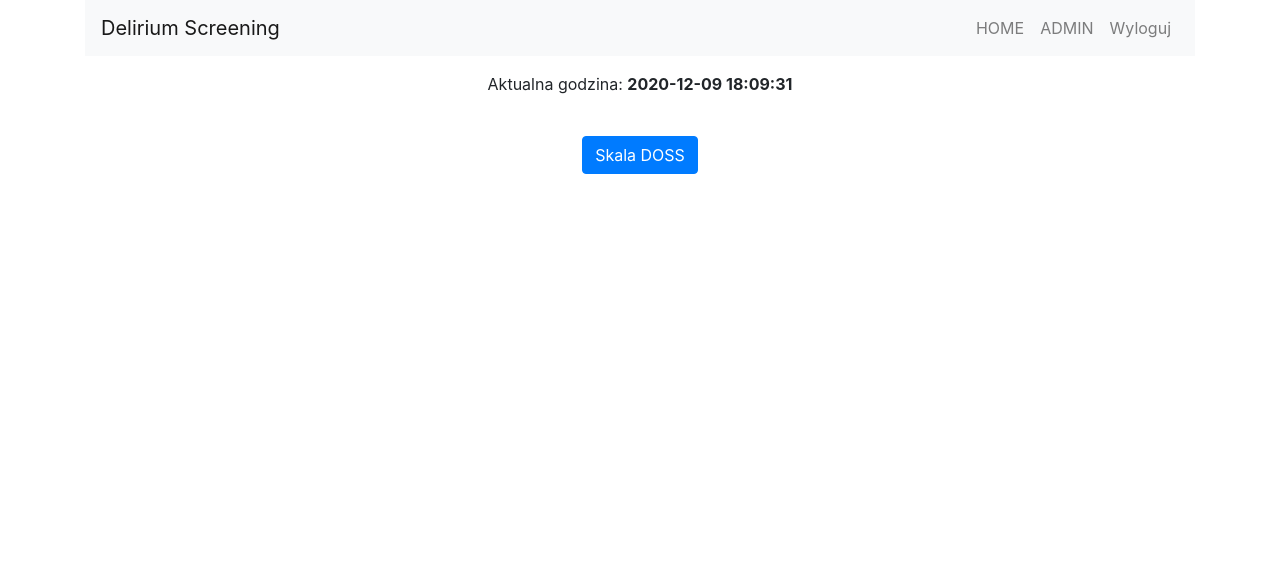
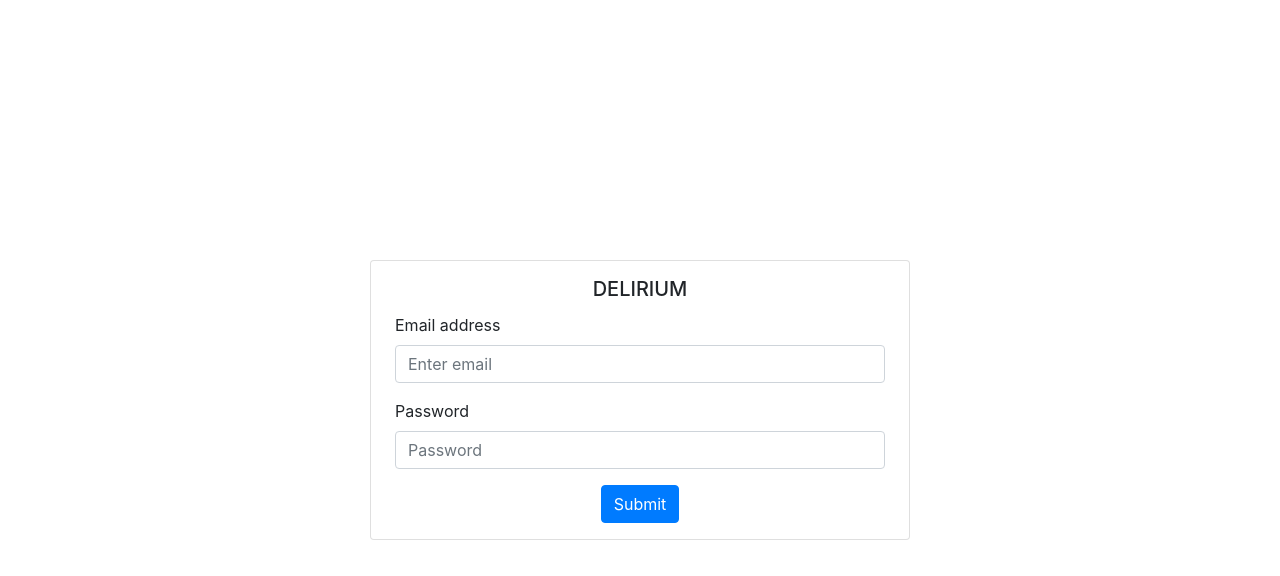
Before and after one commit to primocodetoday/cra-delirium-screening, a React (Create React App) app: page / in a window 1280 px wide. Shown: the top 576 px of the page. Built offline with nearby package versions, Linux system fonts and the light colour scheme.

Commit message:
dev: reorganized components to multistep

```diff
--- a/src/App.tsx
+++ b/src/App.tsx
@@ -1,16 +1,25 @@
 import * as React from 'react';
-import { BrowserRouter } from 'react-router-dom';
+import { BrowserRouter, Switch, Route } from 'react-router-dom';
 import { Container } from 'react-bootstrap';
-import TopNav from './components/TopNav';
-import Main from './views/Main';
+import { ROUTES } from 'routes';
+import SignIn from 'views/SignIn';
+import DossScale from 'components/forms/DossScale';
+import RiskFactors from 'components/forms/RiskFactors';
+import TreatmentResults from 'components/forms/TreatmentResults';
+import Step1 from 'views/Step1';
+import Step2 from 'views/Step2';
 
 const App = () => {
   return (
     <BrowserRouter>
-      <Container>
-        <TopNav />
-        <Main />
-      </Container>
+      <Switch>
+        <Route exact path={ROUTES.HOME} component={SignIn} />
+        <Route exact path={ROUTES.ID} component={Step1} />
+        <Route exact path={ROUTES.FORMS} component={Step2} />
+        <Route path={ROUTES.DOSS} component={DossScale} />
+        <Route path={ROUTES.RISK} component={RiskFactors} />
+        <Route path={ROUTES.RESULTS} component={TreatmentResults} />
+      </Switch>
     </BrowserRouter>
   );
 };
--- a/src/components/FormContainer.tsx
+++ /dev/null
@@ -1,20 +0,0 @@
-import * as React from 'react';
-import { Switch, Route } from 'react-router-dom';
-import { ROUTES } from 'routes';
-import DossScale from 'components/forms/DossScale';
-import RiskFactors from './forms/RiskFactors';
-import TreatmentResults from './forms/TreatmentResults';
-
-const FormContainer = () => {
-  return (
-    <div>
-      <Switch>
-        <Route path={ROUTES.DOSS} component={DossScale}></Route>
-        <Route path={ROUTES.RISK} component={RiskFactors}></Route>
-        <Route path={ROUTES.RESULTS} component={TreatmentResults}></Route>
-      </Switch>
-    </div>
-  );
-};
-
-export default FormContainer;
--- a/src/components/TopNav.tsx
+++ b/src/components/TopNav.tsx
@@ -1,22 +1,22 @@
 import * as React from 'react';
 import { Navbar, Nav } from 'react-bootstrap';
 import { ROUTES } from 'routes';
+import { NavLink } from 'react-router-dom';
 
 const TopNav = () => {
   return (
     <Navbar bg="light" expand="lg">
-      <Navbar.Brand href="#home">Delirium Screening</Navbar.Brand>
+      <Navbar.Brand as={NavLink} exact to={ROUTES.HOME}>
+        Delirium Screening
+      </Navbar.Brand>
       <Navbar.Toggle aria-controls="basic-navbar-nav" />
       <Navbar.Collapse id="basic-navbar-nav">
         <Nav className="ml-auto">
-          <Nav.Link className="ml-auto text-uppercase" href="#home">
+          <Nav.Link as={NavLink} exact to={ROUTES.HOME} className="ml-auto text-uppercase" href="#home">
             Home
           </Nav.Link>
-          <Nav.Link className="ml-auto text-uppercase" href="#link">
-            Admin
-          </Nav.Link>
           <Nav.Link className="ml-auto " href="#home">
-            Wyloguj
+            WYLOGUJ
           </Nav.Link>
         </Nav>
       </Navbar.Collapse>
--- a/src/routes/index.ts
+++ b/src/routes/index.ts
@@ -1,8 +1,9 @@
 export enum ROUTES {
   HOME = '/',
   SIGNIN = '/signin',
-  FORMS = '/formularze',
-  DOSS = '/formularze/doss',
-  RISK = '/formularze/ryzyko',
-  RESULTS = '/formularze/wyniki',
+  ID = '/id',
+  FORMS = '/forms',
+  DOSS = '/forms/doss',
+  RISK = '/forms/ryzyko',
+  RESULTS = '/forms/wyniki',
 }
--- /dev/null
+++ b/src/templates/UserTemplate.tsx
@@ -0,0 +1,14 @@
+import * as React from 'react';
+import { Container } from 'react-bootstrap';
+import TopNav from 'components/TopNav';
+
+const UserTemplate: React.FC = ({ children }) => {
+  return (
+    <Container className="px-0">
+      <TopNav />
+      {children}
+    </Container>
+  );
+};
+
+export default UserTemplate;
--- /dev/null
+++ b/src/views/SignIn.tsx
@@ -0,0 +1,42 @@
+import * as React from 'react';
+import { Container, Card, Row, Col, Form, Button } from 'react-bootstrap';
+import { ROUTES } from 'routes';
+import { useHistory } from 'react-router-dom';
+
+const SignIn = () => {
+  const history = useHistory();
+
+  const handleSignIn = () => {
+    history.push(ROUTES.ID);
+  };
+
+  return (
+    <Container style={{ height: '100vh' }} fluid="sm">
+      <Row className=" justify-content-center align-items-center h-100">
+        <Col xs={12} sm={8} md={6} className="">
+          <Card className="mx-auto my-auto py-3 px-4">
+            <Card.Title className="text-uppercase text-center">Delirium</Card.Title>
+            <Form onSubmit={handleSignIn}>
+              <Form.Group>
+                <Form.Label>Email address</Form.Label>
+                <Form.Control type="email" placeholder="Enter email" />
+              </Form.Group>
+
+              <Form.Group>
+                <Form.Label>Password</Form.Label>
+                <Form.Control type="password" placeholder="Password" />
+              </Form.Group>
+              <Row className="justify-content-center mt-3">
+                <Button variant="primary" type="submit">
+                  Submit
+                </Button>
+              </Row>
+            </Form>
+          </Card>
+        </Col>
+      </Row>
+    </Container>
+  );
+};
+
+export default SignIn;
--- /dev/null
+++ b/src/views/Step1.tsx
@@ -0,0 +1,39 @@
+import * as React from 'react';
+import { Container, Form, Row, Col, Button, Card } from 'react-bootstrap';
+import TopNav from 'components/TopNav';
+import { useHistory } from 'react-router-dom';
+import { ROUTES } from 'routes';
+import UserTemplate from 'templates/UserTemplate';
+
+const Step1 = () => {
+  const history = useHistory();
+
+  const handleID = () => {
+    history.push(ROUTES.FORMS);
+  };
+
+  return (
+    <UserTemplate>
+      <Row className=" justify-content-center mt-5">
+        <Col xs={12} sm={8} md={6} className="">
+          <Card className="mx-auto my-auto py-3 px-4">
+            <Card.Title className="text-uppercase text-center">Delirium</Card.Title>
+            <Form onSubmit={handleID}>
+              <Form.Group>
+                <Form.Label className="text-uppercase">Id Pacjenta</Form.Label>
+                <Form.Control type="text" />
+              </Form.Group>
+              <Row className="justify-content-center mt-3">
+                <Button variant="primary" type="submit">
+                  Wprowadź
+                </Button>
+              </Row>
+            </Form>
+          </Card>
+        </Col>
+      </Row>
+    </UserTemplate>
+  );
+};
+
+export default Step1;
--- a/src/views/Main.tsx
+++ b/src/views/Step2.tsx
@@ -1,15 +1,16 @@
 import React from 'react';
 import { Button, Row } from 'react-bootstrap';
 import * as dayjs from 'dayjs';
-import FormContainer from 'components/FormContainer';
+import TopNav from 'components/TopNav';
 import { Link } from 'react-router-dom';
 import { ROUTES } from 'routes';
+import UserTemplate from 'templates/UserTemplate';
 
 const Main = () => {
   const now = dayjs.default().format('YYYY-MM-DD HH:mm:ss');
 
   return (
-    <div>
+    <UserTemplate>
       <div className="my-3 text-center">
         Aktualna godzina: <span className="font-weight-bold">{now}</span>
       </div>
@@ -17,15 +18,14 @@ const Main = () => {
         <Button as={Link} to={ROUTES.DOSS} className="m-3">
           Skala DOSS
         </Button>
-        {/* <Button as={Link} to={ROUTES.RISK} className="m-3">
+        <Button as={Link} to={ROUTES.RISK} className="m-3">
           Czynniki Ryzyka
         </Button>
         <Button as={Link} to={ROUTES.RESULTS} className="m-3">
           Wyniki leczenia
-        </Button> */}
+        </Button>
       </Row>
-      <FormContainer />
-    </div>
+    </UserTemplate>
   );
 };
 
```
